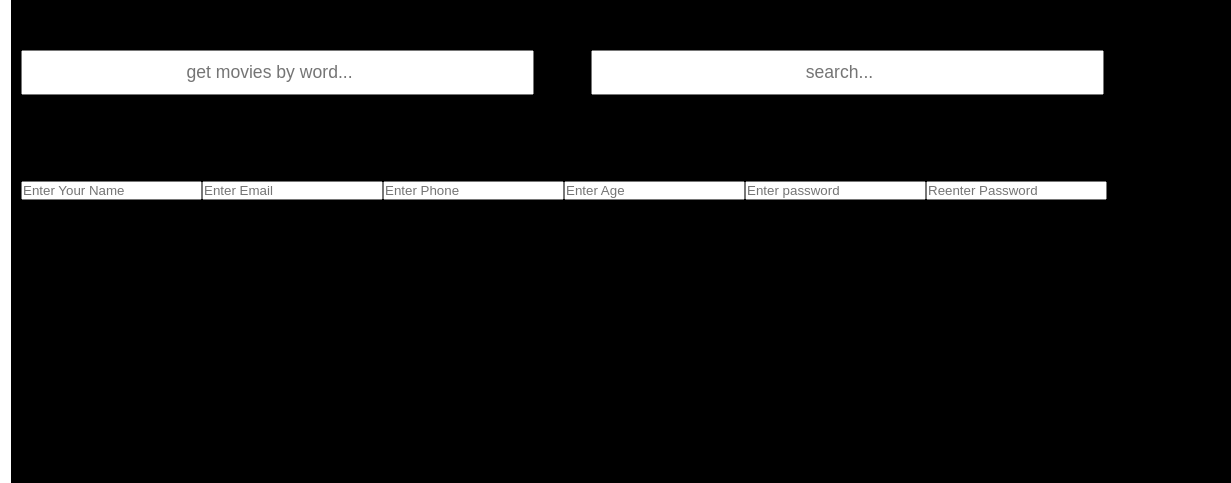
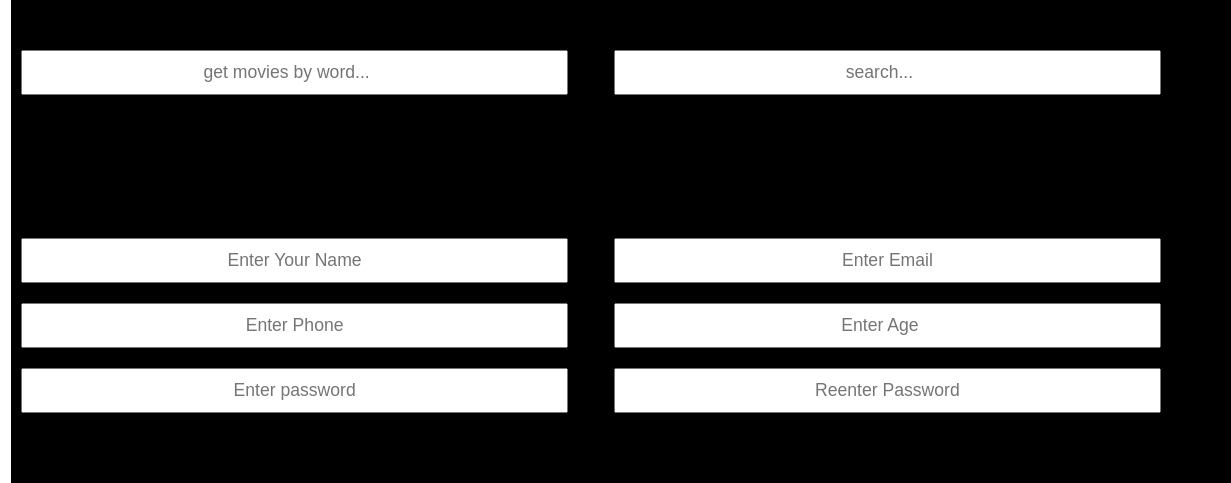
Before and after one commit to Hamza-Noah/Js-Movies-App, a plain HTML site: page index.html in a window 1280 px wide. Shown: the top 483 px of the page, 49-1280 px from the left. Drawn offline with Linux system fonts and the light colour scheme; no server answers.

Commit message:
styled the form and search inputs

```diff
--- a/Style/_Form.scss
+++ b/Style/_Form.scss
@@ -1,14 +1,42 @@
-.search{
-    padding-block: 50px;
-    .input-group{
-        flex-basis: 50%;
-        input{
-            width: 90%;
+.input-group {
+  flex-basis: 48%;
+}
+
+input {
+  outline: none;
   padding: 10px;
   font-size: 1.1rem;
+  width: 100%;
 }
-        input::placeholder{
+
+input:focus {
+  border: 1px #2878a7 solid;
+  box-shadow: 0 0 0 0.2rem #2878a7;
+}
+
+input::placeholder {
   text-align: center;
 }
+
+.search .row,
+footer .row {
+  flex-wrap: wrap;
+  justify-content: space-between;
+}
+
+.search {
+  padding-block: 50px;
+}
+
+footer {
+  margin-block: 50px 100px;
+  h2 {
+    font-size: 2rem;
+    font-weight: lighter;
+    font-family: "Segoe UI", Tahoma, Geneva, Verdana, sans-serif;
+  }
+
+  .input-group {
+    margin-bottom: 20px;
   }
 }
--- a/Style/style.scss
+++ b/Style/style.scss
@@ -17,11 +17,12 @@ a {
   color: black;
 }
 
-.w-100{
+
+.w-100 {
   max-width: 100%;
 }
 
-.row{
+.row {
   display: flex;
 }
 
```
Also changed, not shown: Style/style.css, 1 other file. Lines whose indentation alone changed are shown as unchanged.
